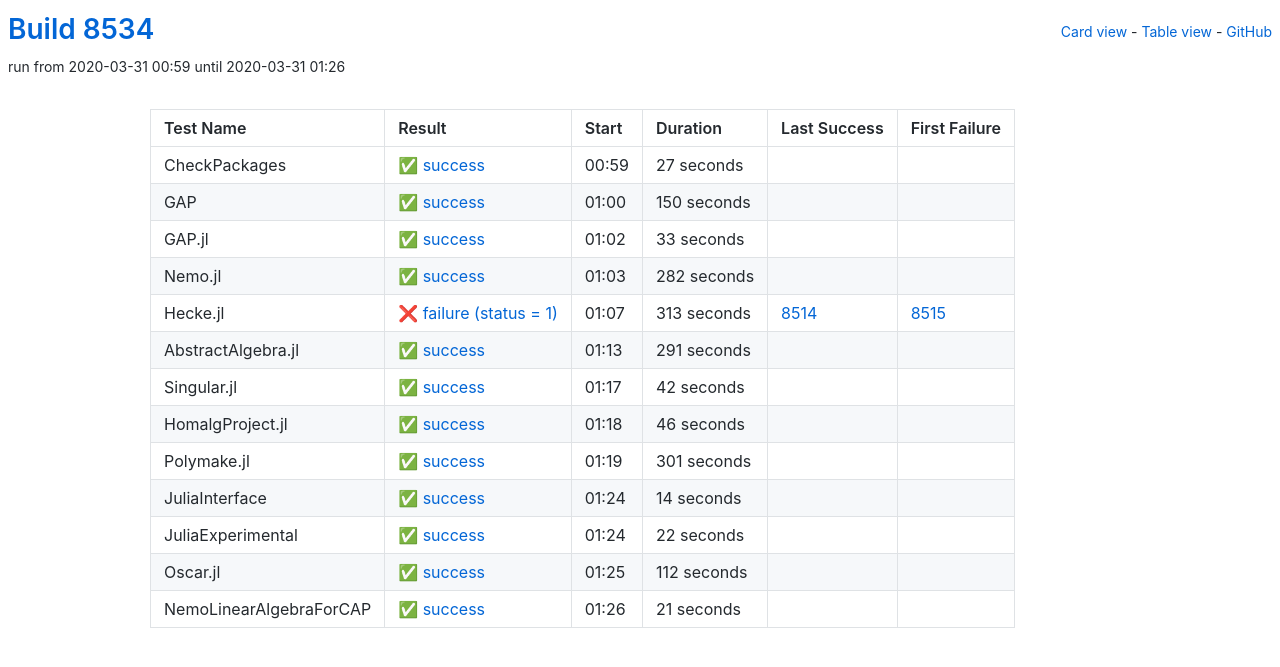
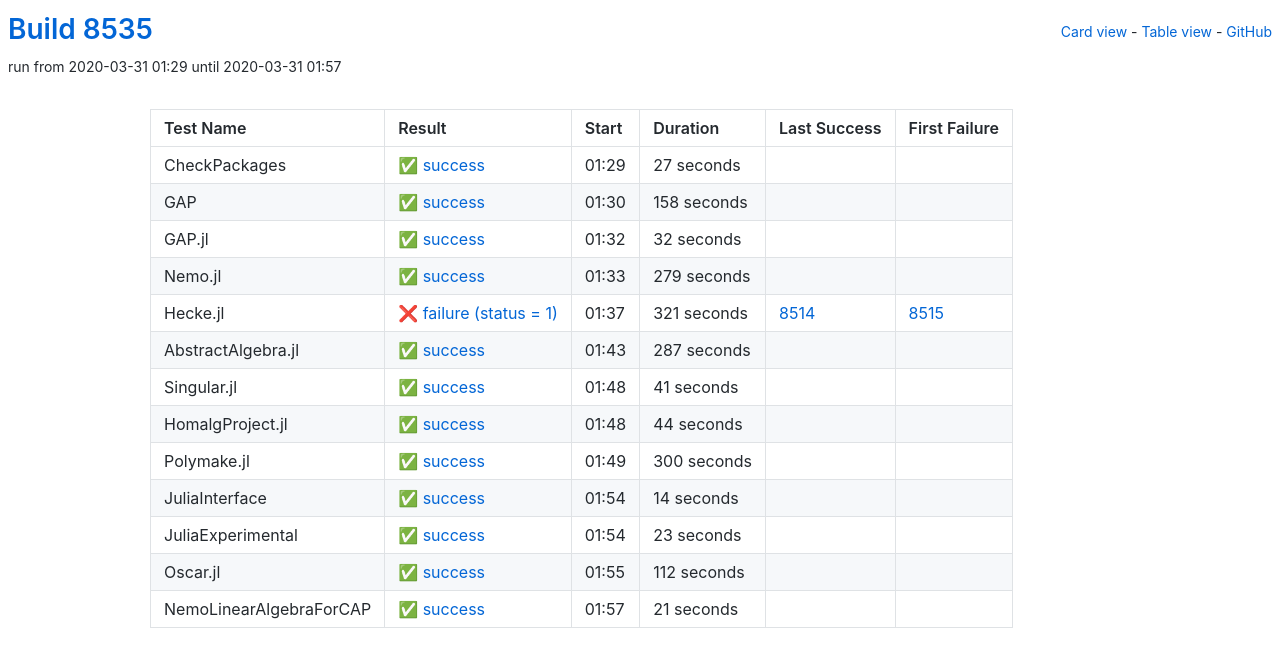
Before and after one commit to oscar-system/oscar-ci-status, a Jekyll site: the page built from table.html, in a window 1280 px wide. Shown: the top 667 px of the page. Built offline with Jekyll 4.4.1, drawn with Linux system fonts in a browser that asks for light colours.

Commit message:
Build 8535

```diff
--- a/_data/ci.yml
+++ b/_data/ci.yml
@@ -1,5 +1,5 @@
-build: 8534
-build_url: https://oscarci.mathematik.uni-kl.de/job/oscar/8534/
+build: 8535
+build_url: https://oscarci.mathematik.uni-kl.de/job/oscar/8535/
 job: oscar
 tests:
 - duration: 27
@@ -8,97 +8,97 @@
   first_failure_url: null
   last_success: false
   last_success_url: null
-  log: https://oscarci.mathematik.uni-kl.de/job/oscar/8534/artifact/logs/build-8534/CheckPackages.log
+  log: https://oscarci.mathematik.uni-kl.de/job/oscar/8535/artifact/logs/build-8535/CheckPackages.log
   name: CheckPackages
-  start: 2020-03-31 00:59
+  start: 2020-03-31 01:29
   status: success
   success: true
-- duration: 150
+- duration: 158
   exitcode: 0
   first_failure: false
   first_failure_url: null
   last_success: false
   last_success_url: null
-  log: https://oscarci.mathematik.uni-kl.de/job/oscar/8534/artifact/logs/build-8534/GAP.log
+  log: https://oscarci.mathematik.uni-kl.de/job/oscar/8535/artifact/logs/build-8535/GAP.log
   name: GAP
-  start: 2020-03-31 01:00
+  start: 2020-03-31 01:30
   status: success
   success: true
-- duration: 33
+- duration: 32
   exitcode: 0
   first_failure: false
   first_failure_url: null
   last_success: false
   last_success_url: null
-  log: https://oscarci.mathematik.uni-kl.de/job/oscar/8534/artifact/logs/build-8534/GAP.jl.log
+  log: https://oscarci.mathematik.uni-kl.de/job/oscar/8535/artifact/logs/build-8535/GAP.jl.log
   name: GAP.jl
-  start: 2020-03-31 01:02
+  start: 2020-03-31 01:32
   status: success
   success: true
-- duration: 282
+- duration: 279
   exitcode: 0
   first_failure: false
   first_failure_url: null
   last_success: false
   last_success_url: null
-  log: https://oscarci.mathematik.uni-kl.de/job/oscar/8534/artifact/logs/build-8534/Nemo.jl.log
+  log: https://oscarci.mathematik.uni-kl.de/job/oscar/8535/artifact/logs/build-8535/Nemo.jl.log
   name: Nemo.jl
-  start: 2020-03-31 01:03
+  start: 2020-03-31 01:33
   status: success
   success: true
-- duration: 313
+- duration: 321
   exitcode: 1
   first_failure: 8515
   first_failure_url: https://oscarci.mathematik.uni-kl.de/job/oscar/8515/
   last_success: 8514
   last_success_url: https://oscarci.mathematik.uni-kl.de/job/oscar/8514/
-  log: https://oscarci.mathematik.uni-kl.de/job/oscar/8534/artifact/logs/build-8534/Hecke.jl.log
+  log: https://oscarci.mathematik.uni-kl.de/job/oscar/8535/artifact/logs/build-8535/Hecke.jl.log
   name: Hecke.jl
-  start: 2020-03-31 01:07
+  start: 2020-03-31 01:37
   status: failure
   success: false
-- duration: 291
+- duration: 287
   exitcode: 0
   first_failure: false
   first_failure_url: null
   last_success: false
   last_success_url: null
-  log: https://oscarci.mathematik.uni-kl.de/job/oscar/8534/artifact/logs/build-8534/AbstractAlgebra.jl.log
+  log: https://oscarci.mathematik.uni-kl.de/job/oscar/8535/artifact/logs/build-8535/AbstractAlgebra.jl.log
   name: AbstractAlgebra.jl
-  start: 2020-03-31 01:13
+  start: 2020-03-31 01:43
   status: success
   success: true
-- duration: 42
+- duration: 41
   exitcode: 0
   first_failure: false
   first_failure_url: null
   last_success: false
   last_success_url: null
-  log: https://oscarci.mathematik.uni-kl.de/job/oscar/8534/artifact/logs/build-8534/Singular.jl.log
+  log: https://oscarci.mathematik.uni-kl.de/job/oscar/8535/artifact/logs/build-8535/Singular.jl.log
   name: Singular.jl
-  start: 2020-03-31 01:17
+  start: 2020-03-31 01:48
   status: success
   success: true
-- duration: 46
+- duration: 44
   exitcode: 0
   first_failure: false
   first_failure_url: null
   last_success: false
   last_success_url: null
-  log: https://oscarci.mathematik.uni-kl.de/job/oscar/8534/artifact/logs/build-8534/HomalgProject.jl.log
+  log: https://oscarci.mathematik.uni-kl.de/job/oscar/8535/artifact/logs/build-8535/HomalgProject.jl.log
   name: HomalgProject.jl
-  start: 2020-03-31 01:18
+  start: 2020-03-31 01:48
   status: success
   success: true
-- duration: 301
+- duration: 300
   exitcode: 0
   first_failure: false
   first_failure_url: null
   last_success: false
   last_success_url: null
-  log: https://oscarci.mathematik.uni-kl.de/job/oscar/8534/artifact/logs/build-8534/Polymake.jl.log
+  log: https://oscarci.mathematik.uni-kl.de/job/oscar/8535/artifact/logs/build-8535/Polymake.jl.log
   name: Polymake.jl
-  start: 2020-03-31 01:19
+  start: 2020-03-31 01:49
   status: success
   success: true
 - duration: 14
@@ -107,20 +107,20 @@
   first_failure_url: null
   last_success: false
   last_success_url: null
-  log: https://oscarci.mathematik.uni-kl.de/job/oscar/8534/artifact/logs/build-8534/JuliaInterface.log
+  log: https://oscarci.mathematik.uni-kl.de/job/oscar/8535/artifact/logs/build-8535/JuliaInterface.log
   name: JuliaInterface
-  start: 2020-03-31 01:24
+  start: 2020-03-31 01:54
   status: success
   success: true
-- duration: 22
+- duration: 23
   exitcode: 0
   first_failure: false
   first_failure_url: null
   last_success: false
   last_success_url: null
-  log: https://oscarci.mathematik.uni-kl.de/job/oscar/8534/artifact/logs/build-8534/JuliaExperimental.log
+  log: https://oscarci.mathematik.uni-kl.de/job/oscar/8535/artifact/logs/build-8535/JuliaExperimental.log
   name: JuliaExperimental
-  start: 2020-03-31 01:24
+  start: 2020-03-31 01:54
   status: success
   success: true
 - duration: 112
@@ -129,9 +129,9 @@
   first_failure_url: null
   last_success: false
   last_success_url: null
-  log: https://oscarci.mathematik.uni-kl.de/job/oscar/8534/artifact/logs/build-8534/Oscar.jl.log
+  log: https://oscarci.mathematik.uni-kl.de/job/oscar/8535/artifact/logs/build-8535/Oscar.jl.log
   name: Oscar.jl
-  start: 2020-03-31 01:25
+  start: 2020-03-31 01:55
   status: success
   success: true
 - duration: 21
@@ -140,8 +140,8 @@
   first_failure_url: null
   last_success: false
   last_success_url: null
-  log: https://oscarci.mathematik.uni-kl.de/job/oscar/8534/artifact/logs/build-8534/NemoLinearAlgebraForCAP.log
+  log: https://oscarci.mathematik.uni-kl.de/job/oscar/8535/artifact/logs/build-8535/NemoLinearAlgebraForCAP.log
   name: NemoLinearAlgebraForCAP
-  start: 2020-03-31 01:26
+  start: 2020-03-31 01:57
   status: success
   success: true
```
Also changed, not shown: README.md.
